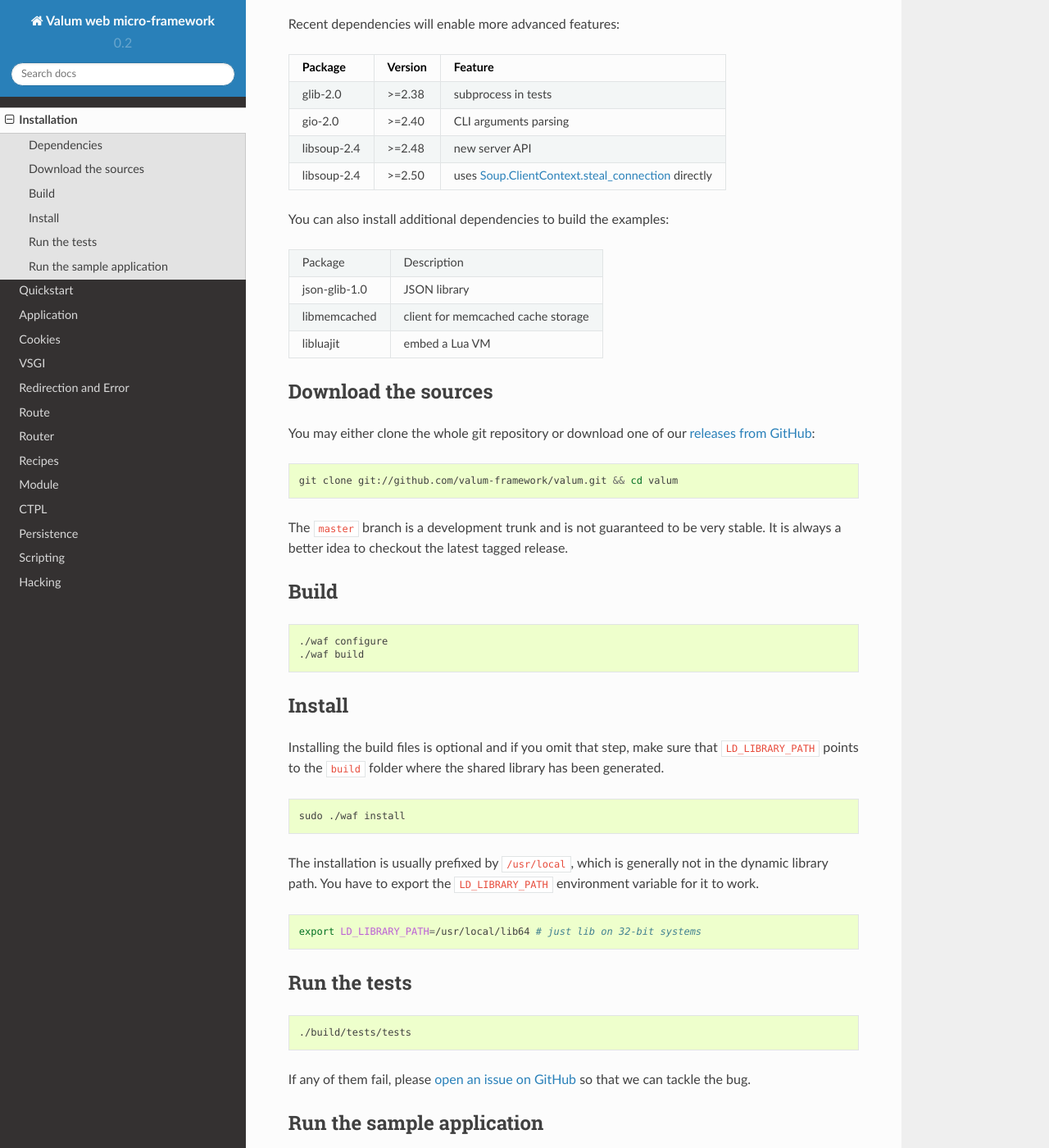
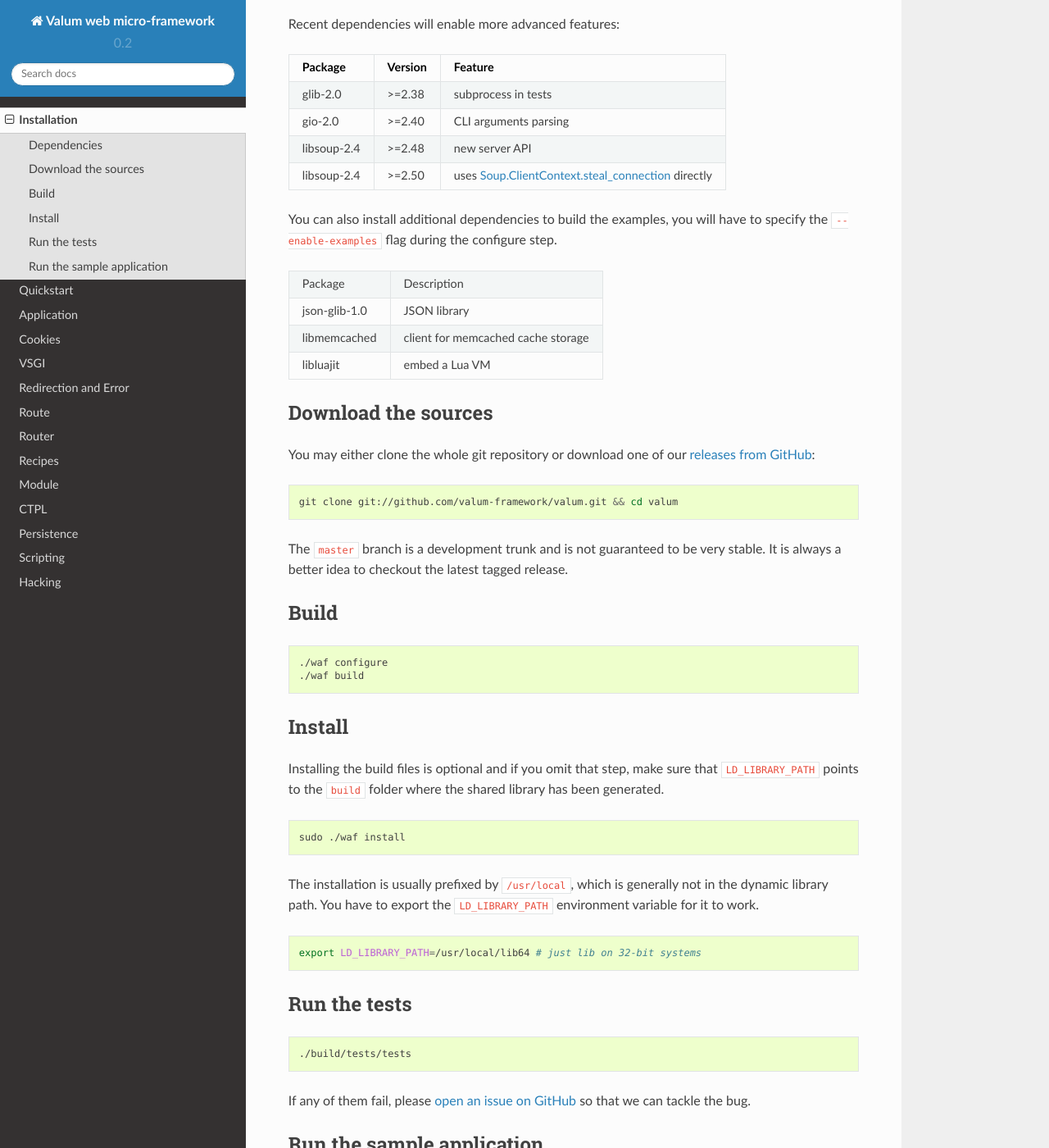
Before and after one commit to valum-framework/valum, a Sphinx documentation site: the page built from docs/installation.rst, in a window 1280 px wide and 1400 px high, scrolled down 769 px. Shown: the whole window at 82% size. Built offline with Sphinx 7.4.7 and the Read the Docs theme 2.0.0, drawn with Linux system fonts in a browser that asks for light colours; pages that are not in the unit, such as notebooks, are missing from menus; some of the changed text lies outside the part shown.

Commit message:
Examples can be optionally built to avoid undesired dependencies.
Adds an option named '--enable-examples' to build examples instead of
forcing the user to install unnecessary dependencies. The flag is
documented in the installation document.

Docker and Travis CI does not build examples, so their dependencies has
been removed.

Docker uses ubuntu-debootstrap:latest to build in the smallest
environment possible.

No need to run or expose 3003 in the Dockerfile as it should only be
used to build a container with Valum pre-installed.

```diff
--- a/docs/installation.rst
+++ b/docs/installation.rst
@@ -54,7 +54,8 @@
 
 .. _Soup.ClientContext.steal_connection: http://valadoc.org/#!api=libsoup-2.4/Soup.ClientContext.steal_connection
 
-You can also install additional dependencies to build the examples:
+You can also install additional dependencies to build the examples, you will
+have to specify the ``--enable-examples`` flag during the configure step.
 
 +---------------+------------------------------------+
 | Package       | Description                        |
@@ -123,8 +124,9 @@
 Run the sample application
 --------------------------
 
-You can run the sample application from the ``build`` folder, it uses
-the :doc:`vsgi/server/soup`.
+You can run the sample application from the ``build`` folder if you called
+``./waf configure`` with the ``--enable-examples`` flag, it uses the
+:doc:`vsgi/server/soup`.
 
 .. code-block:: bash
 
```
Also changed, not shown: .travis.yml, 2 other files.
